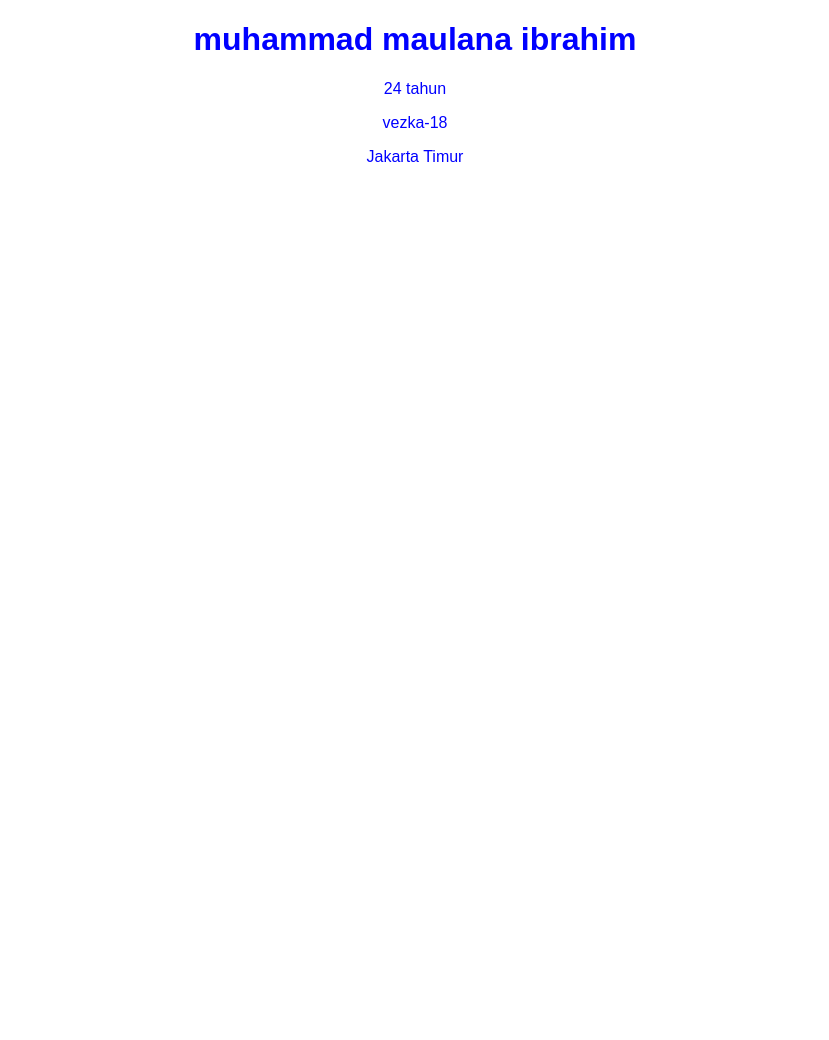
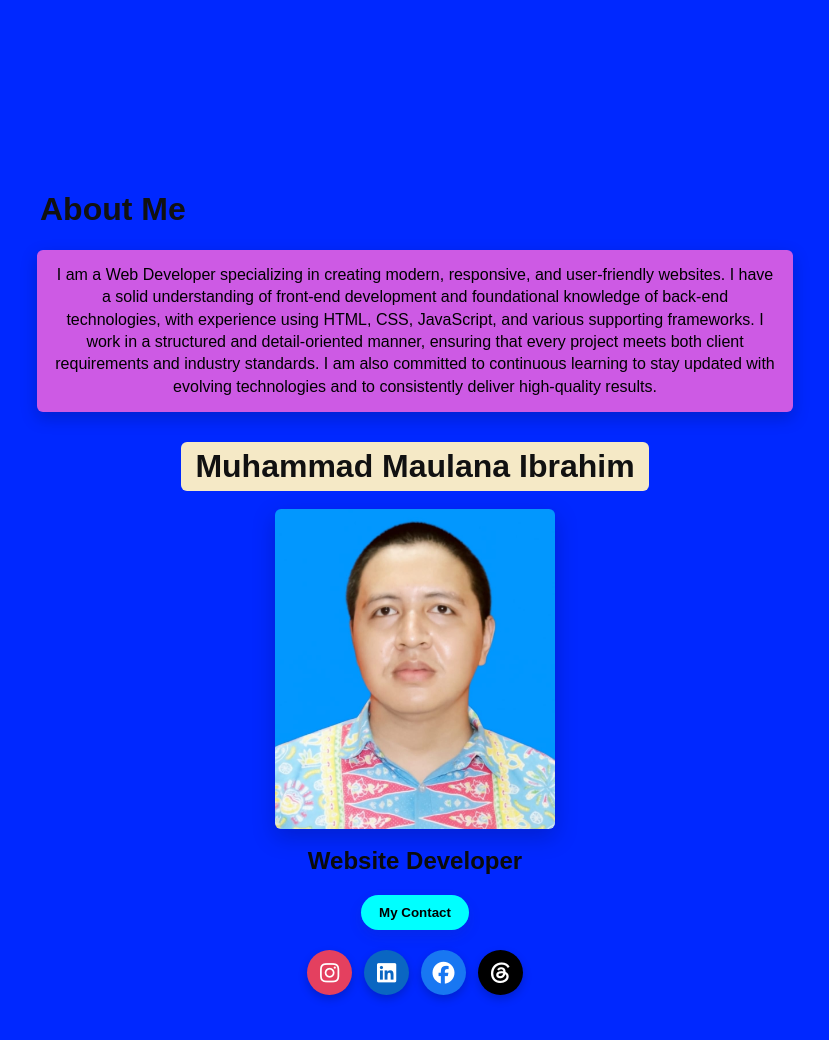
Before and after one commit to vezka-18/muhammad-maulana-ibrahim, a plain HTML site: page Day 1/index.html in a window 1280 px wide. Shown: the whole page, without its empty margins (225-1054 px from the left). Before the commit the page ends 800 px from the top, so only its background shows below. Drawn offline with Linux system fonts and the light colour scheme.

Commit message:
Batch 64 Day 2

```diff
--- a/Day 1/index.html
+++ b/Day 1/index.html
@@ -1,23 +1,40 @@
 <!DOCTYPE html>
-<html>
+<html lang="en">
 <head>
-  <title>Batch 64</title>
-
-  <style>
-    .middle {
-      text-align: center;
-      color: blue;
-      font-family: Arial, sans-serif;
-    }
-  </style>
-
+  <meta charset="UTF-8" />
+  <meta name="viewport" content="width=device-width, initial-scale=1.0"/>
+  <link rel="stylesheet" href="style.css" />
+  <link rel="stylesheet" href="https://cdnjs.cloudflare.com/ajax/libs/font-awesome/7.0.1/css/all.min.css" integrity="sha512-2SwdPD6INVrV/lHTZbO2nodKhrnDdJK9/kg2XD1r9uGqPo1cUbujc+IYdlYdEErWNu69gVcYgdxlmVmzTWnetw==" crossorigin="anonymous" referrerpolicy="no-referrer" />
+  <title>Dumbways Batch 64 Day 2</title>
 </head>
 <body>
 
-  <h1 class="middle">muhammad maulana ibrahim</h1>
-  <p class="middle">24 tahun</p>
-  <p class="middle">vezka-18</p>
-  <p class="middle">Jakarta Timur</p>
+    <div class='paper-page'>
+     <h1 class="about-badge">About Me</h1>
+    </div>
+
+  <!-- Purple box with paragraph -->
+  <div class="mid-box">
+    I am a Web Developer specializing in creating modern, responsive, and user-friendly websites. I have a solid understanding of front-end development and foundational knowledge of back-end technologies, with experience using HTML, CSS, JavaScript, and various supporting frameworks. I work in a structured and detail-oriented manner, ensuring that every project meets both client requirements and industry standards.
+    I am also committed to continuous learning to stay updated with evolving technologies and to consistently deliver high-quality results.
+  </div>
+
+  <!-- NAME = cream badge (outside the purple box) -->
+  <h1 class="name-box">Muhammad Maulana Ibrahim</h1>
+
+  <!-- profile image -->
+  <img class="profile-img" src="image.jpeg" alt="profile">
+
+  <h2 class="job-title">Website Developer</h2>
+
+  <button class="contact-btn"><b>My Contact</b></button>
+
+  <div class="social-buttons">
+    <a href="#" class="social-btn ig"><i class="fa-brands fa-instagram"></i></a>
+    <a href="#" class="social-btn li"><i class="fa-brands fa-linkedin"></i></a>
+    <a href="#" class="social-btn fb"><i class="fa-brands fa-facebook"></i></a>
+    <a href="#" class="social-btn th"><i class="fa-brands fa-threads"></i></a>
+</div>
 
 </body>
 </html>
--- a/Day 1/style.css
+++ b/Day 1/style.css
@@ -1,3 +1,118 @@
-p {text-align:center;
-    color : blue;
-}
+/* page background */
+body {
+    margin: 100px;
+    padding: 30px;
+    background: #0028ff; /* biru kamu */
+    font-family: Arial, sans-serif;
+    box-sizing: border-box;
+    color: #111;
+  }
+  .paper-page {
+    position: relative;
+    width: 750px;
+    margin: 0 auto;
+    padding-top: 40px;  /* ruang untuk About Me supaya tidak niban */
+  }
+
+  }
+  .about-badge {
+    position: absolute;
+    left: 555px;       /* POSISI KONSISTEN kayak margin-left 525px */
+    top: 30px;
+    background: #f5e9c6;
+    padding: 8px 14px;
+    border-radius: 6px;
+    width: fit-content;
+  }
+  .mid-box {
+    background-color: rgb(205, 90, 228);
+    color: #000;
+    width: 720px;         /* fixed width so it tidak full layar */
+    max-width: calc(100% - 60px);
+    margin: 0 auto 30px;  /* center & space below */
+    padding: 14px 18px;
+    box-shadow: 0 6px 16px rgba(6,10,63,0.25);
+    border-radius: 6px;
+    line-height: 1.4;
+    text-align: center;
+  }
+
+  /* NAME: cream box only selebar teks */
+  .name-box {
+    display: inline-block;     /* only as wide as text */
+    background-color: #f5e9c6; /* CREAM */
+    padding: 6px 14px;
+    border-radius: 6px;
+    margin: 18px auto;         /* margin top/bottom */
+    font-weight: 600;
+    text-align: center;
+    /* center on its own line */
+    width: fit-content;
+    display: block;
+  }
+
+  /* profile image */
+  .profile-img {
+    display: block;
+    margin: 18px auto;
+    width: 280px;        /* adjust size as needed */
+    height: 320px;
+    object-fit: cover;
+    border-radius: 6px;
+    box-shadow: 0 8px 22px rgba(6,10,63,0.25);
+  }
+
+  /* job title */
+  .job-title {
+    text-align: center;
+    margin-top: 6px;
+    color: #0b0b0b;
+  }
+
+  .contact-btn {
+    cursor: pointer;
+    background: aqua;
+    padding: 10px 18px;
+    border-radius: 999px;
+    border: none;
+
+    display: block;       /* wajib untuk margin auto bekerja */
+    margin: 20px auto;    /* ini bikin tombol ke TENGAH */
+
+    box-shadow: 0 6px 14px rgba(47, 50, 85, 0.12)
+  }
+
+  /* small screens */
+  @media (max-width: 780px) {
+    .mid-box { width: auto; margin: 0 10px 20px; }
+    .profile-img { width: 200px; height: 230px; }
+    .name-box { padding: 6px 10px; }}
+    .social-buttons {
+        display: flex;
+        justify-content: center;  /* <-- ini bikin ke tengah */
+        gap: 12px;
+        margin-top: 20px;
+    }
+
+    .social-btn {
+        width: 45px;
+        height: 45px;
+        border-radius: 50%;
+        display: flex;
+        align-items: center;
+        justify-content: center;
+        text-decoration: none;
+        color: white;
+        font-size: 22px;
+        box-shadow: 0 4px 10px rgba(0,0,0,0.2);
+        transition: 0.2s;
+    }
+
+    .ig { background: #E4405F; }
+    .li { background: #0A66C2; }
+    .fb { background: #1877F2; }
+    .th { background: #000000; }
+
+    .social-btn:hover {
+        transform: scale(1.12);
+        box-shadow: 0 6px 14px rgba(0,0,0,0.25);
```
Also changed, not shown: GPT tester/gpt.html (added, +25 -0 lines), gpt.css (added, +23 -0 lines), Day 1/image.jpeg (added).
